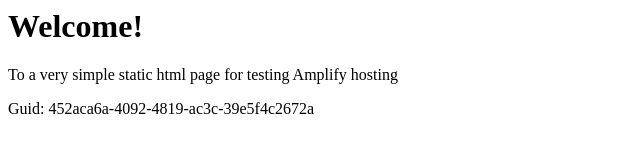
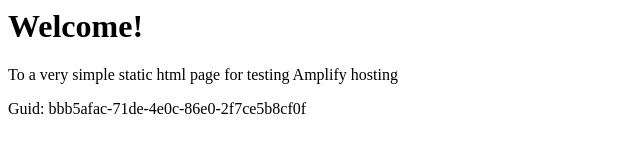
Before and after one commit to aws-aemilia-bah/Github-PR-Commit-Integration-Test-DoNotTouch-GithubWebhookPreviewCanaryTest-v1-preprod-me-south-1, a website: page src/index.html in a window 1280 px wide. Shown: the full height of the page, 0-640 px from the left. Drawn offline with Linux system fonts and the light colour scheme.

Commit message:
commit from integ tests

```diff
--- a/src/index.html
+++ b/src/index.html
@@ -12,6 +12,6 @@
 <body>
     <h1>Welcome!</h1>
     <p>To a very simple static html page for testing Amplify hosting</p>
-    <p>Guid: 452aca6a-4092-4819-ac3c-39e5f4c2672a</p></body>
+    <p>Guid: bbb5afac-71de-4e0c-86e0-2f7ce5b8cf0f</p></body>
 
 </html>
```
